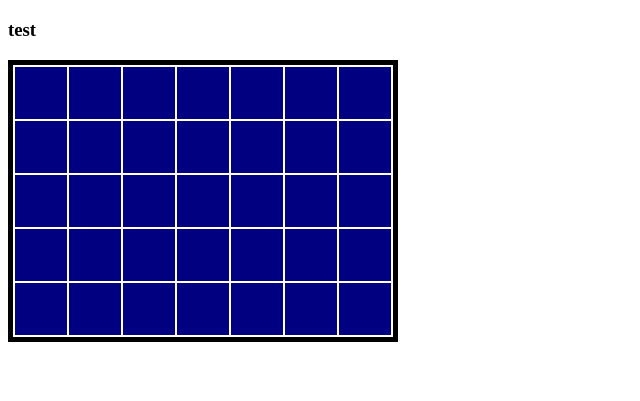
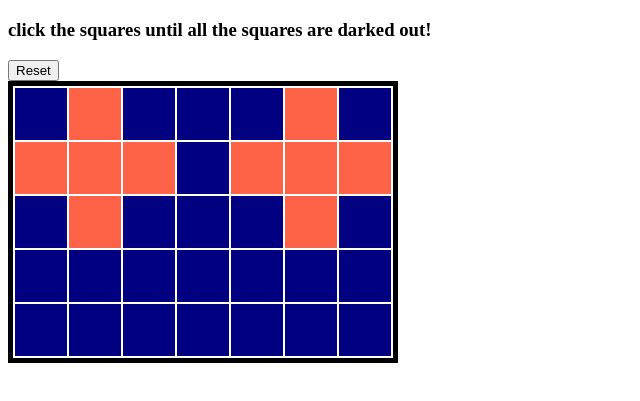
Before and after one commit to ngjamesng/lightsOut, a plain HTML site: page index.html in a window 1280 px wide. Shown: the part 61-462 px from the top of the page, without its empty margins (0-640 px from the left). Drawn offline with Linux system fonts and the light colour scheme.

Commit message:
add setup logic and reset logic

```diff
--- a/app.js
+++ b/app.js
@@ -1,5 +1,9 @@
 const WIDTH = 7,
-	HEIGHT = 5;
+	HEIGHT = 5,
+	DIFFICULTY = 2;
+
+const winMessage = document.querySelector("#message"),
+	resetButton = document.querySelector("#reset");
 
 function toggleCell(y, x) {
 	// find the cell at y,x and change it off<->on
@@ -9,6 +13,10 @@ function toggleCell(y, x) {
 		let cell = document.querySelector(id);
 		cell.classList.toggle("on");
 	}
+}
+
+function randomNumbers(max) {
+	return Math.floor(Math.random() * max) + 1;
 }
 
 function handleCellClick(event) {
@@ -33,7 +41,9 @@ function handleWin() {
 	// called when we win
 	if (checkForWin()) {
 		setTimeout(() => {
-			alert("you win!");
+			winMessage.innerText = "You Win!";
+			resetButton.innerText = "Play Again.";
+			resetButton.addEventListener("click", reset);
 		}, 100);
 	}
 }
@@ -46,6 +56,23 @@ function checkForWin() {
 	return true;
 }
 
+function setUpAllTiles() {
+	for (let cell of document.querySelectorAll(".cell")) {
+		cell.classList.remove("on");
+	}
+	for (let i = 0; i < DIFFICULTY; i++) {
+		let x = randomNumbers(WIDTH) - 1;
+		let y = randomNumbers(HEIGHT) - 1;
+		toggleCellAndNeighbors(y, x);
+	}
+}
+
+function reset() {
+	winMessage.innerText = "click the squares until all the squares are darked out!";
+	resetButton.innerText = "Reset";
+	setUpAllTiles();
+}
+
 function addClickListeners() {
 	for (let cell of document.querySelectorAll(".cell")) {
 		// console.log("addClickListeners", cell);
@@ -53,4 +80,5 @@ function addClickListeners() {
 	}
 }
 
+setUpAllTiles();
 addClickListeners();
--- a/index.html
+++ b/index.html
@@ -4,7 +4,8 @@
 
 <body>
 <h1>Lights Out!</h1>
-<h3>test</h3>
+<h3 id="message">click the squares until all the squares are darked out!</h3>
+<button id="reset">Reset</button>
     <table id="board">
         <tr>
             <td class="cell" id="cell-0-0"> </td>
```
